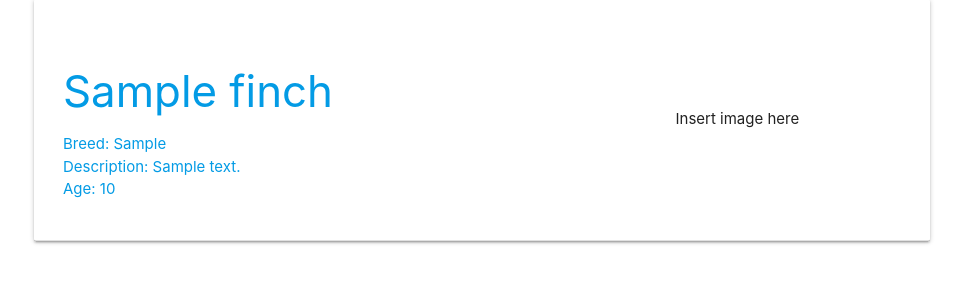
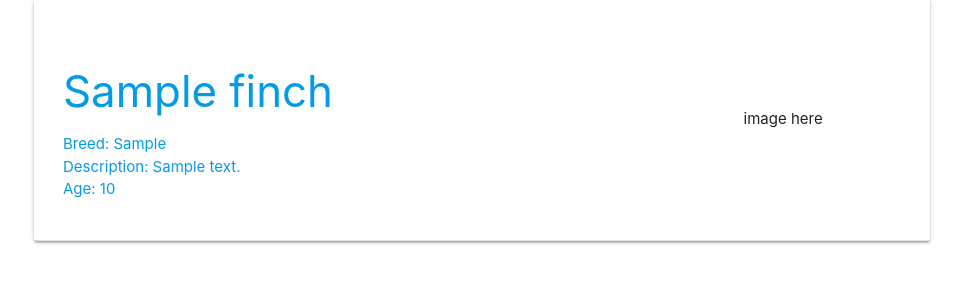
Before and after one commit to Arjybltrn/finchcollector, a Django app: page /finches/ in a window 1280 px wide. Shown: the part 201-503 px from the top of the page, without its empty margins (158-1121 px from the left). Run offline with Django 4.2, Linux system fonts and the light colour scheme; tables that the repository leaves empty hold one stand-in row (values such as "Sample post").

```diff
--- a/main_app/templates/finches/detail.html
+++ b/main_app/templates/finches/detail.html
@@ -14,7 +14,7 @@
     <p>Age: {{ finch.age }}</p>
   </div>
   <td>
-    <td>Insert image here </td>
+    <td>image here </td>
 </tr>
 <table>
 </div>
--- a/main_app/templates/finches/index.html
+++ b/main_app/templates/finches/index.html
@@ -17,7 +17,7 @@
   </div>
 </a>
 </td>
-<td>Insert image here</td>
+<td>image here</td>
 </tr>
 </table>
 </div>
```
